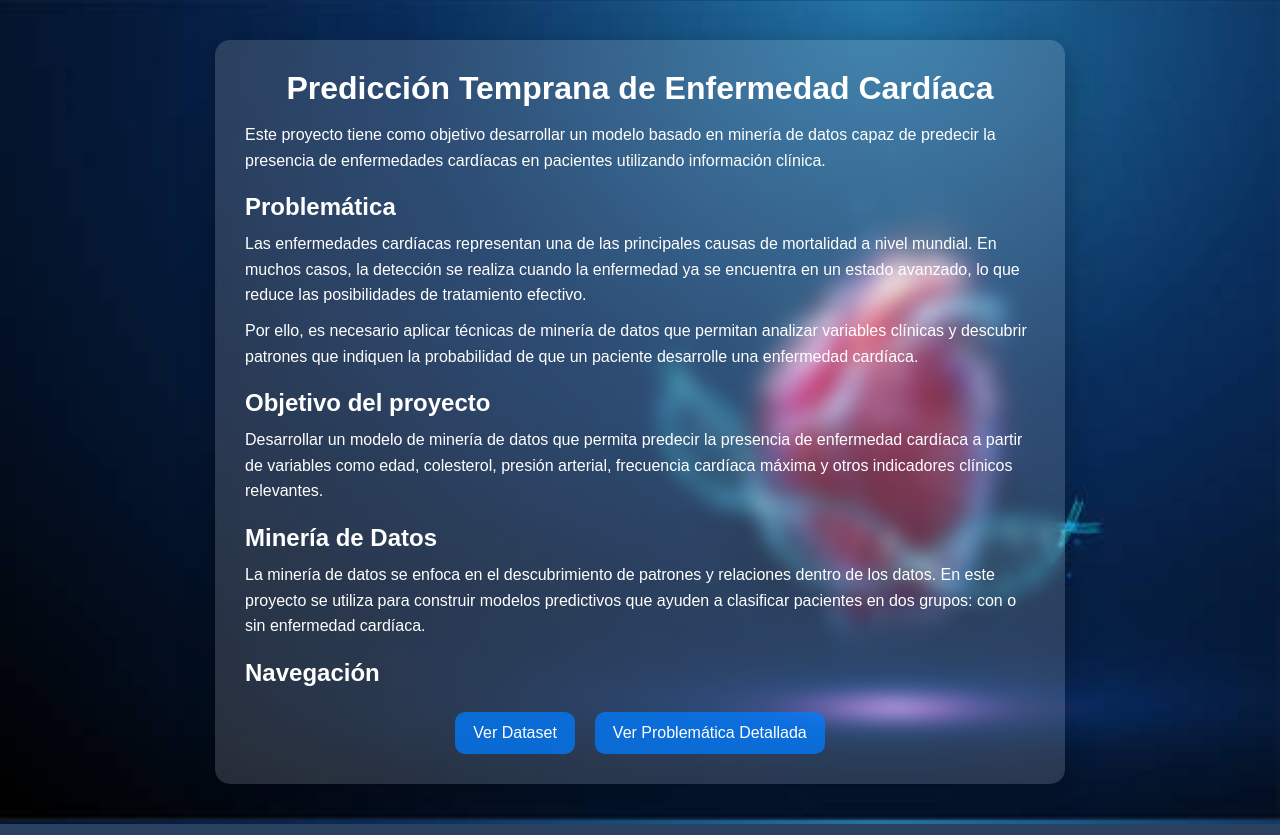
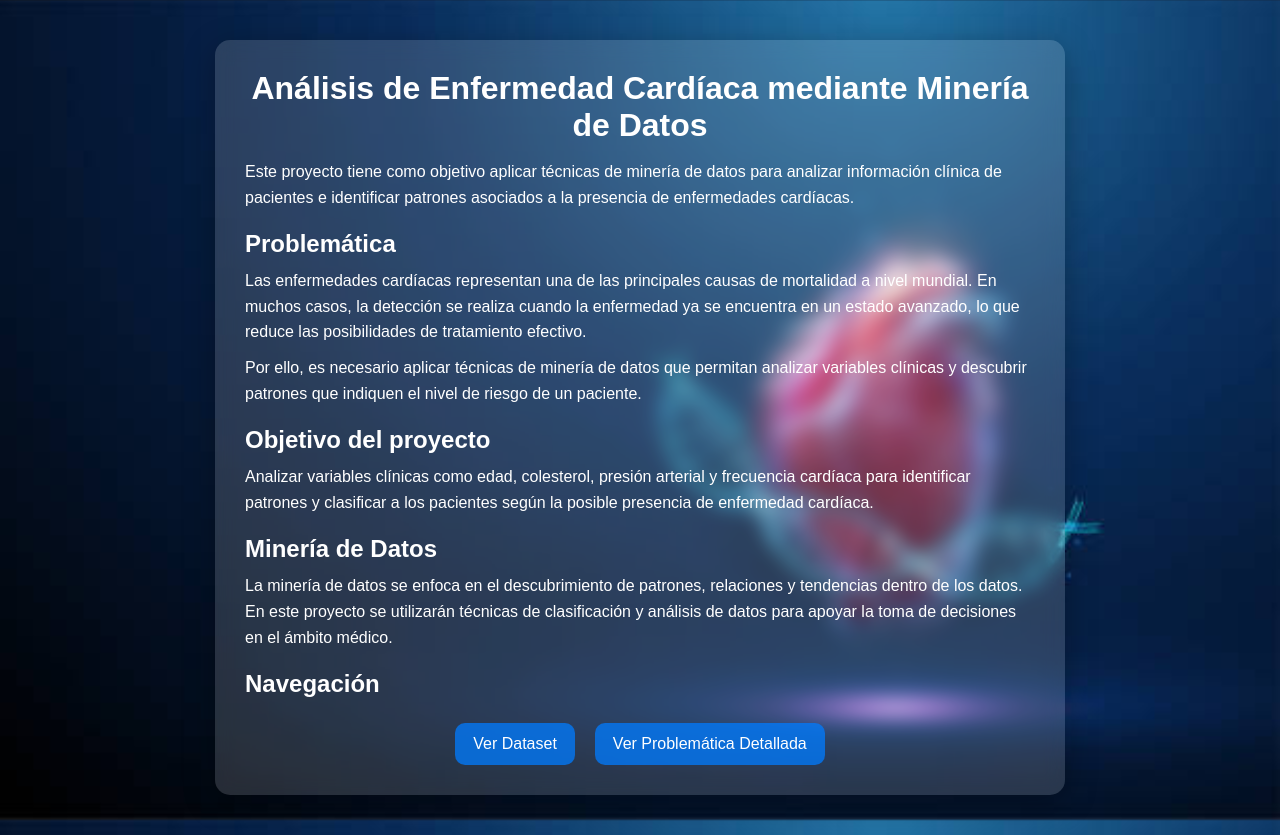
Before and after one commit to PanConQuesotv/Enfermedades_Cardiacas, a Flask app: page / in a window 1280 px wide. Run offline with Flask 3, Linux system fonts and the light colour scheme.

Commit message:
Del Machine Learning a Mineria De Datos 4

```diff
--- a/templates/index.html
+++ b/templates/index.html
@@ -8,14 +8,14 @@
 </head>
 <body>
 
-    <div class="container">
+<div class="container">
 
-    <h1>Predicción Temprana de Enfermedad Cardíaca</h1>
+    <h1>Análisis de Enfermedad Cardíaca mediante Minería de Datos</h1>
 
     <p>
-        Este proyecto tiene como objetivo desarrollar un modelo basado en minería de datos
-        capaz de predecir la presencia de enfermedades cardíacas en pacientes utilizando
-        información clínica.
+        Este proyecto tiene como objetivo aplicar técnicas de minería de datos
+        para analizar información clínica de pacientes e identificar patrones
+        asociados a la presencia de enfermedades cardíacas.
     </p>
 
     <h2>Problemática</h2>
@@ -27,22 +27,21 @@
 
     <p>
         Por ello, es necesario aplicar técnicas de minería de datos que permitan analizar
-        variables clínicas y descubrir patrones que indiquen la probabilidad de que un paciente
-        desarrolle una enfermedad cardíaca.
+        variables clínicas y descubrir patrones que indiquen el nivel de riesgo de un paciente.
     </p>
 
     <h2>Objetivo del proyecto</h2>
     <p>
-        Desarrollar un modelo de minería de datos que permita predecir la presencia de enfermedad cardíaca
-        a partir de variables como edad, colesterol, presión arterial, frecuencia cardíaca máxima
-        y otros indicadores clínicos relevantes.
+        Analizar variables clínicas como edad, colesterol, presión arterial y frecuencia cardíaca
+        para identificar patrones y clasificar a los pacientes según la posible presencia
+        de enfermedad cardíaca.
     </p>
 
     <h2>Minería de Datos</h2>
     <p>
-        La minería de datos se enfoca en el descubrimiento de patrones y relaciones dentro de los datos.
-        En este proyecto se utiliza para construir modelos predictivos que ayuden a clasificar pacientes
-        en dos grupos: con o sin enfermedad cardíaca.
+        La minería de datos se enfoca en el descubrimiento de patrones, relaciones y tendencias
+        dentro de los datos. En este proyecto se utilizarán técnicas de clasificación y análisis
+        de datos para apoyar la toma de decisiones en el ámbito médico.
     </p>
 
     <h2>Navegación</h2>
@@ -52,5 +51,6 @@
     </ul>
 
 </div>
+
 </body>
 </html>
```
